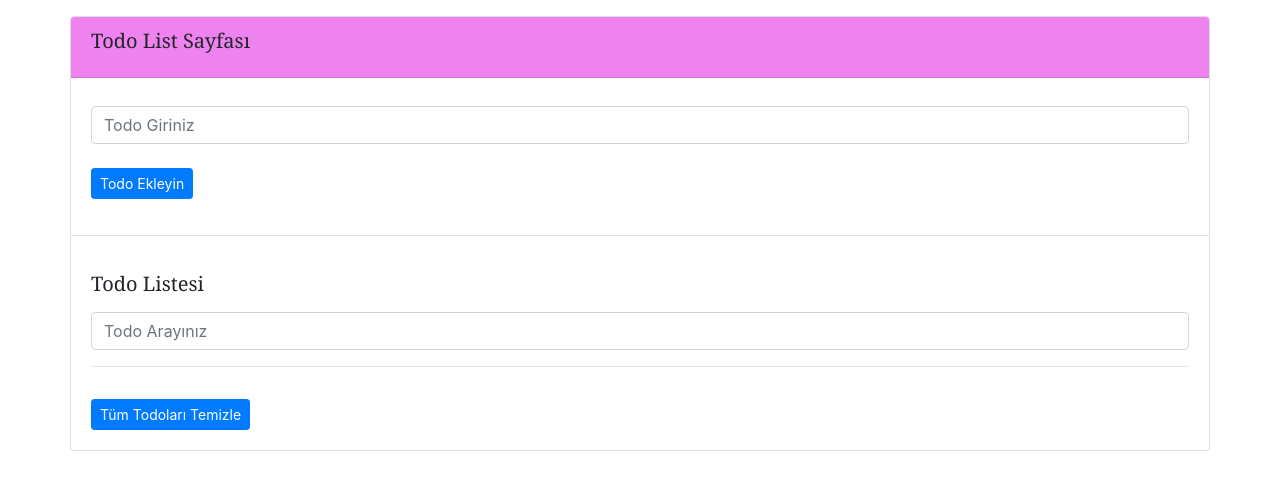
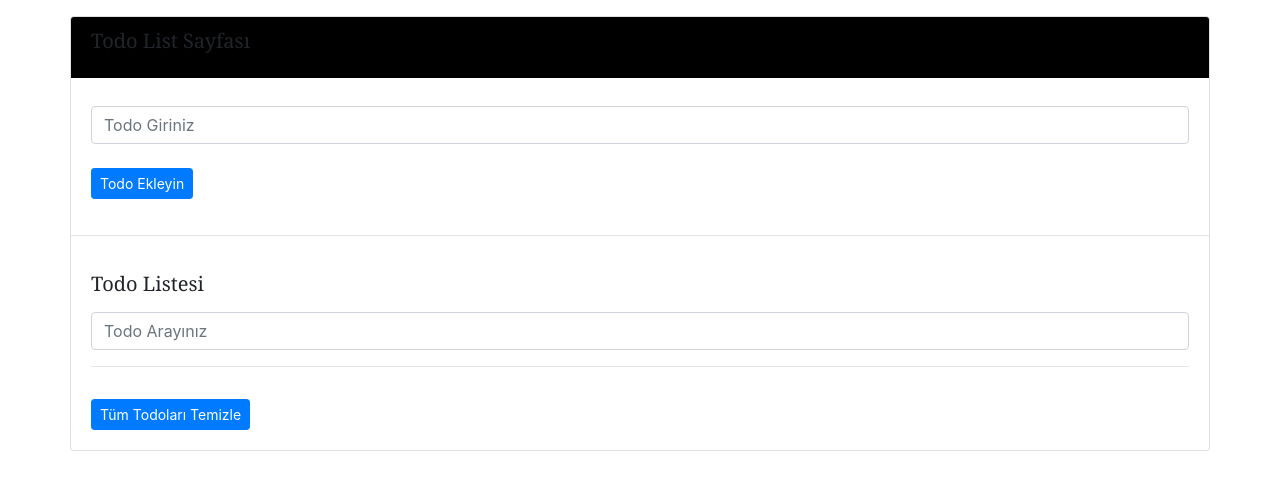
Before and after one commit to titizzq/todoApp, a plain HTML site: page index.html in a window 1280 px wide. Drawn offline with nearby package versions, Linux system fonts and the light colour scheme.

Commit message:
color changed to black

```diff
--- a/app.css
+++ b/app.css
@@ -1,5 +1,5 @@
 .card-header{
-    background-color: violet;
+    background-color: black;
 }
 .card-title{
     font-family: Georgia, 'Times New Roman', Times, serif;
```
